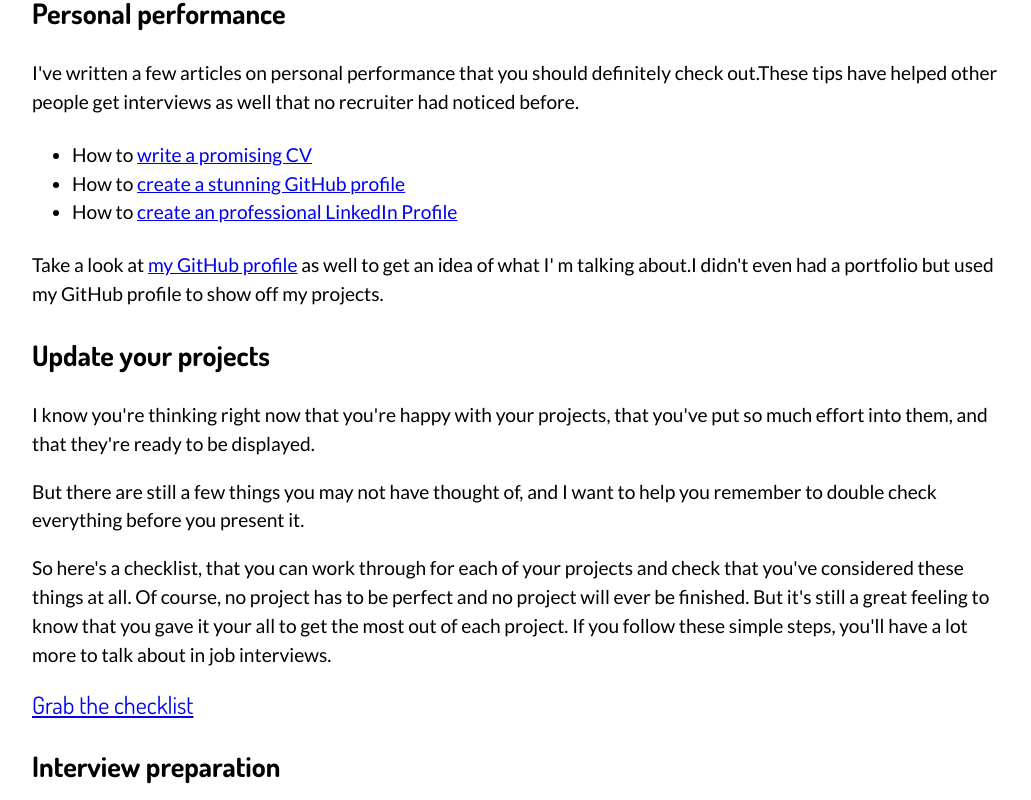
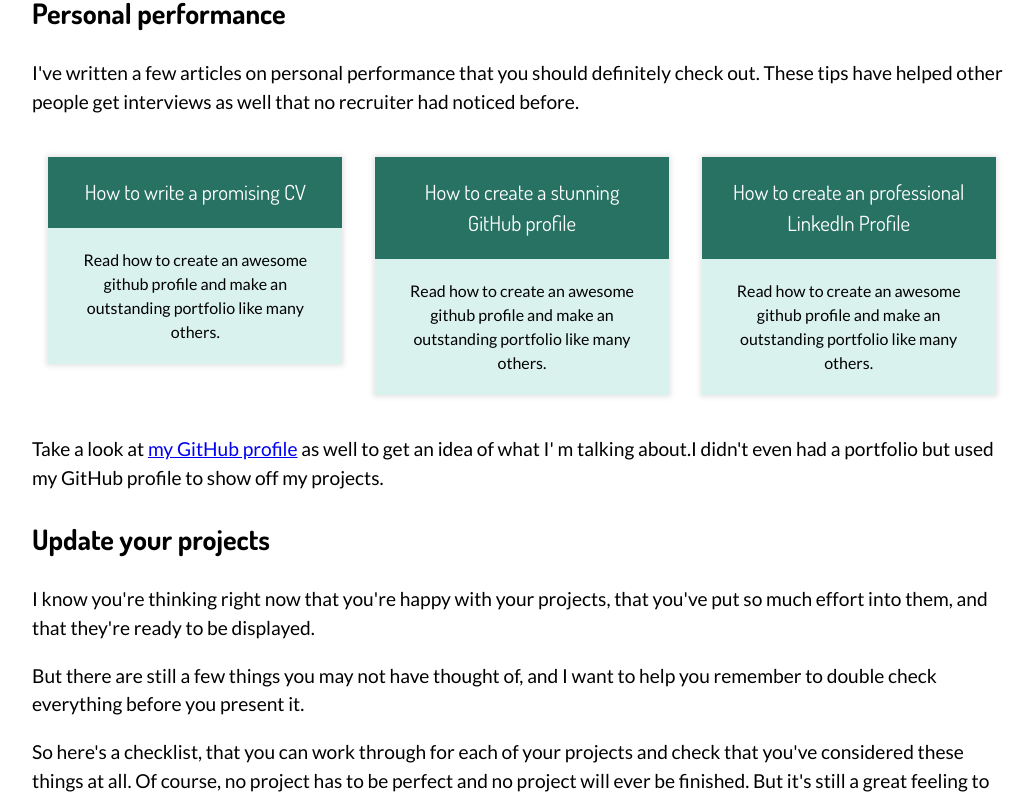
Before and after one commit to YuriDevAT/yuriscodingclub, a Next.js app: page /get-a-job in a window 1280 px wide. Shown: the part 749-1549 px from the top of the page, without its empty margins (118-1149 px from the left). Built offline with nearby package versions, Linux system fonts and the light colour scheme.

Commit message:
add var in css; add style to articles and links

```diff
--- a/pages/get-a-job.tsx
+++ b/pages/get-a-job.tsx
@@ -31,13 +31,35 @@ const GetAJob = () => {
       </p>
       <h3>Personal performance</h3>
       <p>
-        I&apos;ve written a few articles on personal performance that you should definitely check out.These tips have helped other people get interviews as well that no recruiter had noticed before.
+        I&apos;ve written a few articles on personal performance that you should definitely check out. These tips have helped other people get interviews as well that no recruiter had noticed before.
       </p>
-      <ul>
-        <li>How to <a href="https://dev.to/yuridevat/how-to-write-a-promising-cv-32ih">write a promising CV</a></li>
-        <li>How to <a href="https://dev.to/yuridevat/how-to-create-a-stunning-github-profile-2mh5">create a stunning GitHub profile</a></li>
-        <li>How to <a href="https://dev.to/yuridevat/how-to-create-a-professional-linkedin-profile-2n11">create an professional LinkedIn Profile</a></li>
-      </ul>
+      <section className="articles">
+        <article className="article">
+          <a href="https://dev.to/yuridevat/how-to-write-a-promising-cv-32ih">
+            <h4>How to write a promising&nbsp;CV</h4>
+            <p>
+              Read how to create an awesome github profile and make an outstanding portfolio like many others.
+            </p>
+          </a>
+        </article>
+        <article className="article">
+          <a href="https://dev.to/yuridevat/how-to-create-a-stunning-github-profile-2mh5">
+            <h4>How to create a stunning GitHub&nbsp;profile</h4>
+            <p>
+              Read how to create an awesome github profile and make an outstanding portfolio like many others.
+            </p>
+          </a>
+        </article>
+        <article className="article">
+          <a href="https://dev.to/yuridevat/how-to-create-a-professional-linkedin-profile-2n11">
+            <h4>How to create an professional LinkedIn&nbsp;Profile</h4>
+            <p>
+              Read how to create an awesome github profile and make an outstanding portfolio like many others.
+            </p>
+          </a>
+        </article>
+      </section>
+
       <p>
         Take a look at <a href="https://github.com/YuriDevAT">my GitHub profile</a> as well to get an idea of what I&apos; m talking about.I didn&apos;t even had a portfolio but used my GitHub profile to show off my projects.
       </p>
@@ -51,7 +73,7 @@ const GetAJob = () => {
       <p>
         So here&apos;s a checklist, that you can work through for each of your projects and check that you&apos;ve considered these things at all. Of course, no project has to be perfect and no project will ever be finished. But it&apos;s still a great feeling to know that you gave it your all to get the most out of each project. If you follow these simple steps, you&apos;ll have a lot more to talk about in job interviews.
       </p>
-      <a href="https://github.com/YuriDevAT/job-seekers/wiki/Checklist-for-your-portfolio-projects">Grab the checklist</a>
+      <a className="linked-tag" href="https://github.com/YuriDevAT/job-seekers/wiki/Checklist-for-your-portfolio-projects">Grab the checklist</a>
       <h3>Interview preparation</h3>
       <p>
         It would be a good practice to keep all the information about the applied jobs in one file. That&apos;s where <a href="https://instinctive-cycle-28f.notion.site/Job-Applications-Template-3ecf0503f6a2401da865b29f72da58a7">Notion&apos;s Job Applications Template</a> comes in handy. You can add the companies you applied to and the job description to be up to date when the final call comes (each job description is different, so preparing for it is sometimes very different).
@@ -62,7 +84,7 @@ const GetAJob = () => {
       <p>
         Hopefully it is self-explanatory that you have stable internet during the interview, have code ready to show (GitHub, live view, and VSC), are in a quiet environment with appropriate background and clothing.
       </p>
-      <a href="https://github.com/YuriDevAT/job-seekers/wiki/Interview-Questions">Interview questions</a>
+      <a className="linked-tag" href="https://github.com/YuriDevAT/job-seekers/wiki/Interview-Questions">Interview questions</a>
     </>
   )
 }
--- a/styles/globals.css
+++ b/styles/globals.css
@@ -2,6 +2,21 @@
 
 :root {
   --link-color: #000;
+  --text-color-dark: #000;
+  --text-color-light: #fff;
+  --bg-color: #fff;
+  --pink-middle: #eb93bf;
+  --pink-light: #f7d4e6;
+  --pink-dark: #d82c82;
+  --yellow-middle: #eb93bf;
+  --yellow-light: #fff7cc;
+  --yellow-dark: #ffd700;
+  --green-middle: #63c9b4;
+  --green-light: #d9f2ed;
+  --green-dark: #277263;
+  --blue-middle: #1a67f8;
+  --blue-light: #e6effe;
+  --blue-dark: #0640ac;
 }
 
 html,
@@ -19,8 +34,13 @@ body {
   font-size: 1.5rem;
 }
 
+a:visited {
+  color: var(--blue-middle);
+}
+
 p,
-li {
+li,
+a {
   font-family: 'Lato', 'Helvetica Neue', sans-serif;
   font-size: 1.2rem;
   line-height: 1.5;
@@ -59,6 +79,7 @@ nav li {
   position: sticky;
   top: -50px;
   width: 100%;
+  z-index: 1;
 }
 
 .header-inner {
@@ -181,3 +202,78 @@ nav li {
 .hacktober {
   padding-top: 30px;
 }
+
+.articles {
+  display: flex;
+  flex-wrap: wrap;
+  justify-content: space-around;
+  height: 100%;
+  margin: 40px 0;
+}
+
+.article {
+  box-shadow: 0 0 5px 2px rgba(0, 0, 0, 0.1);
+  display: flex;
+  flex-direction: column;
+  height: 100%;
+  text-align: center;
+  width: 30%;
+}
+
+.article a {
+  height: inherit;
+  text-decoration: none;
+}
+
+.article h4 {
+  background-color: var(--green-dark);
+  color: var(--text-color-light);
+  font-size: 1.3rem;
+  font-family: 'Dosis', 'Helvetica Neue', sans-serif;
+  font-weight: 400;
+  height: 30%;
+  margin: 0;
+  padding: 20px 10px;
+}
+
+.article p {
+  background-color: var(--green-light);
+  color: var(--text-color-dark);
+  font-size: 1rem;
+  height: 70%;
+  margin: 0;
+  padding: 20px;
+}
+
+.linked-tag {
+  background-color: var(--blue-middle);
+  color: var(--text-color-light);
+  font-size: 1rem;
+  padding: 10px;
+  text-decoration: none;
+}
+
+.linked-tag:visited {
+  color: var(--text-color-light);
+}
+
+.about-me {
+  display: grid;
+  grid-template-columns: 18% 82%;
+  grid-template-rows: auto;
+  grid-template-areas:
+    "heading heading heading heading"
+    "image paragraph paragraph paragraph"
+}
+
+.about-me h2 {
+  grid-area: heading;
+}
+
+.profile-img {
+  grid-area: image;
+}
+
+.profile-img+p {
+  grid-area: paragraph;
+}
```
